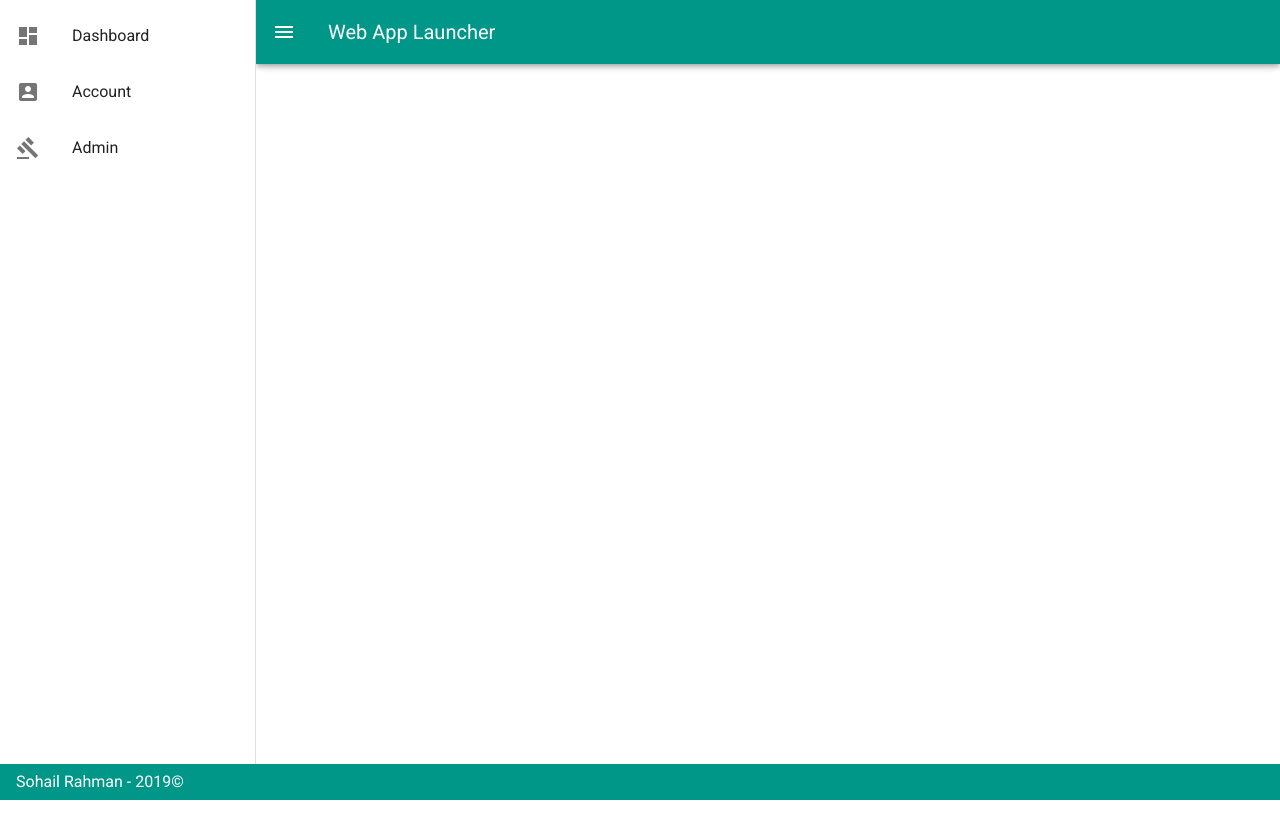
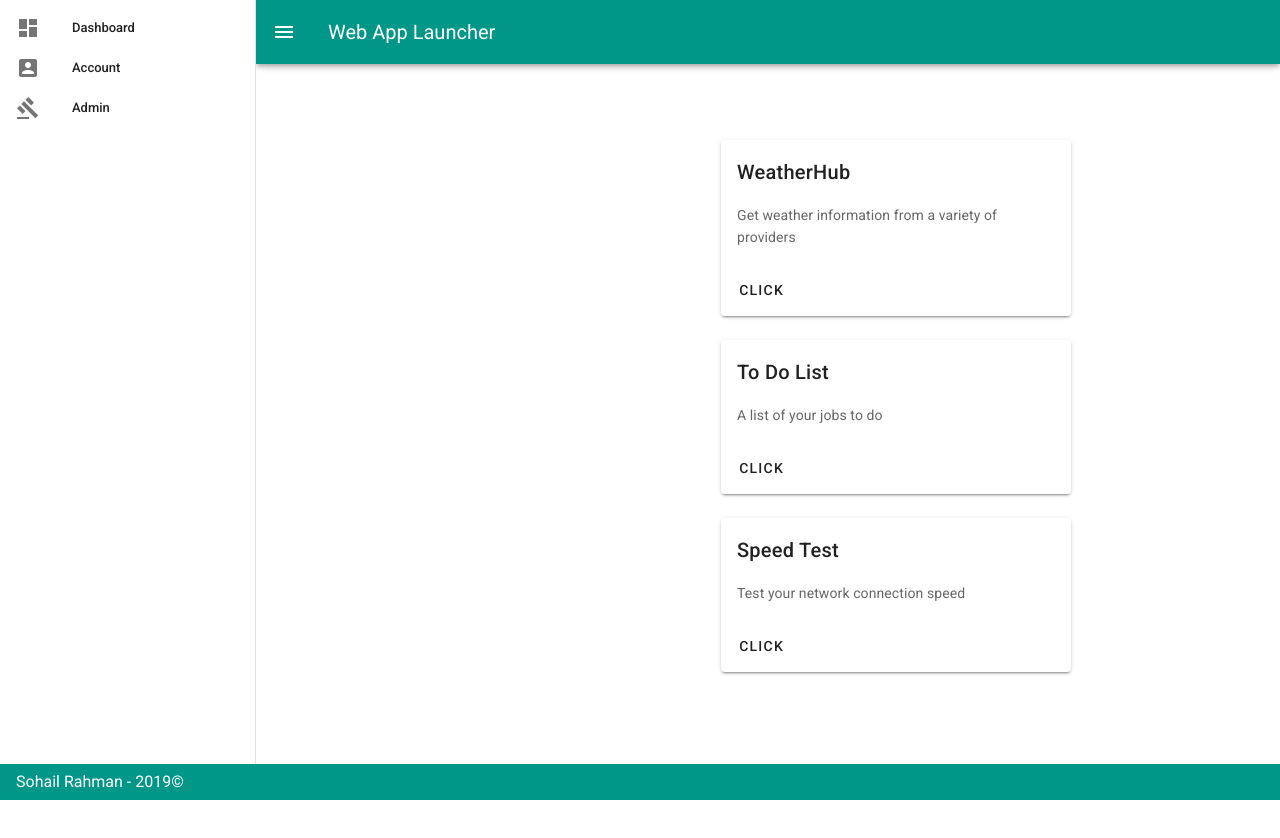
Before and after one commit to Sohail92/ConfigurableWebAppLauncher_VueJS, a Vue app: page / in a window 1280 px wide. Shown: the top 838 px of the page. Built offline with nearby package versions, Linux system fonts and the light colour scheme.

Commit message:
Updated view to contain 3 example applications to launch

```diff
--- a/src/components/HomeLayout.vue
+++ b/src/components/HomeLayout.vue
@@ -1,7 +1,7 @@
 <template>
  <v-app>
-  <v-navigation-drawer app>
-    <v-list>
+  <v-navigation-drawer v-model="drawer" app>
+    <v-list dense>
       <v-list-item v-for="item in items" :key="item.title" link>
         <v-list-item-icon>
           <v-icon>{{ item.icon }}</v-icon>
@@ -25,6 +25,31 @@
     <v-container fluid>
       <!-- If using vue-router -->
       <!--<router-view></router-view>-->
+
+      <v-card max-width="350" class="mx-auto">
+        <v-card-title>WeatherHub</v-card-title>
+        <v-card-text>Get weather information from a variety of providers</v-card-text>
+        <v-card-actions>
+          <v-btn text href="http://weatherhub.azurewebsites.net" target="_blank">Click</v-btn>
+        </v-card-actions>
+      </v-card>
+<br/>
+      <v-card max-width="350" class="mx-auto">
+        <v-card-title>To Do List</v-card-title>
+        <v-card-text>A list of your jobs to do</v-card-text>
+        <v-card-actions>
+          <v-btn text href="http://todolistme.net/" target="_blank">Click</v-btn>
+        </v-card-actions>
+      </v-card>
+<br>
+      <v-card max-width="350" class="mx-auto">
+        <v-card-title>Speed Test</v-card-title>
+        <v-card-text>Test your network connection speed</v-card-text>
+        <v-card-actions>
+        <v-btn text href="http://speedtest.net" target="_blank">Click</v-btn>
+      </v-card-actions>
+    </v-card>
+
     </v-container>
   </v-content>
 
```
